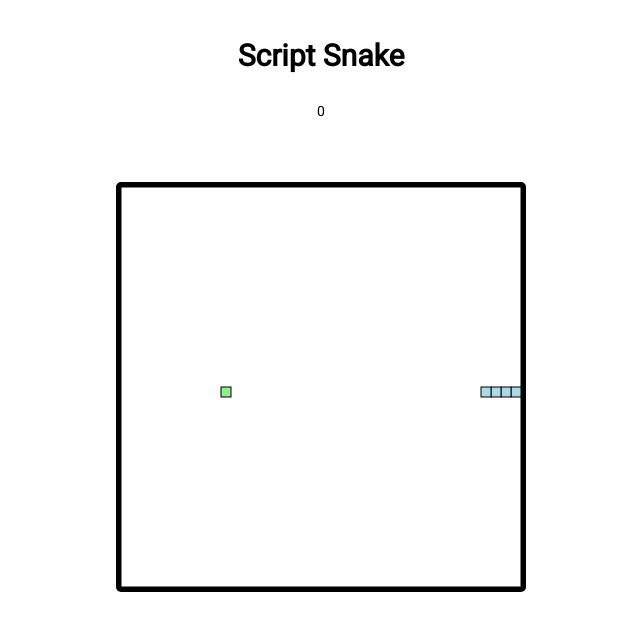
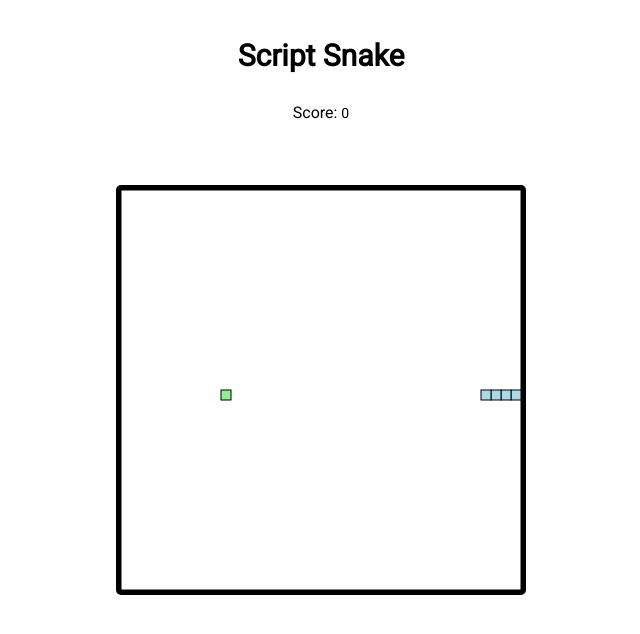
Before and after one commit to MartinPlusPlus/script-snake, a plain HTML site: page index.html in a window 1280 px wide. Shown: the whole page, without its empty margins (319-959 px from the left). Drawn offline with Linux system fonts and the light colour scheme.

Commit message:
added "score" to score div

```diff
--- a/index.html
+++ b/index.html
@@ -9,7 +9,7 @@
     <body>
         <div id="game">
             <h3>Script Snake</h3>
-            <div id="score">0</div>
+            <div>Score: <span id="score">0</span></div>
             <canvas id="gameCanvas" width="400" height="400"></canvas>
         </div>
 
```
